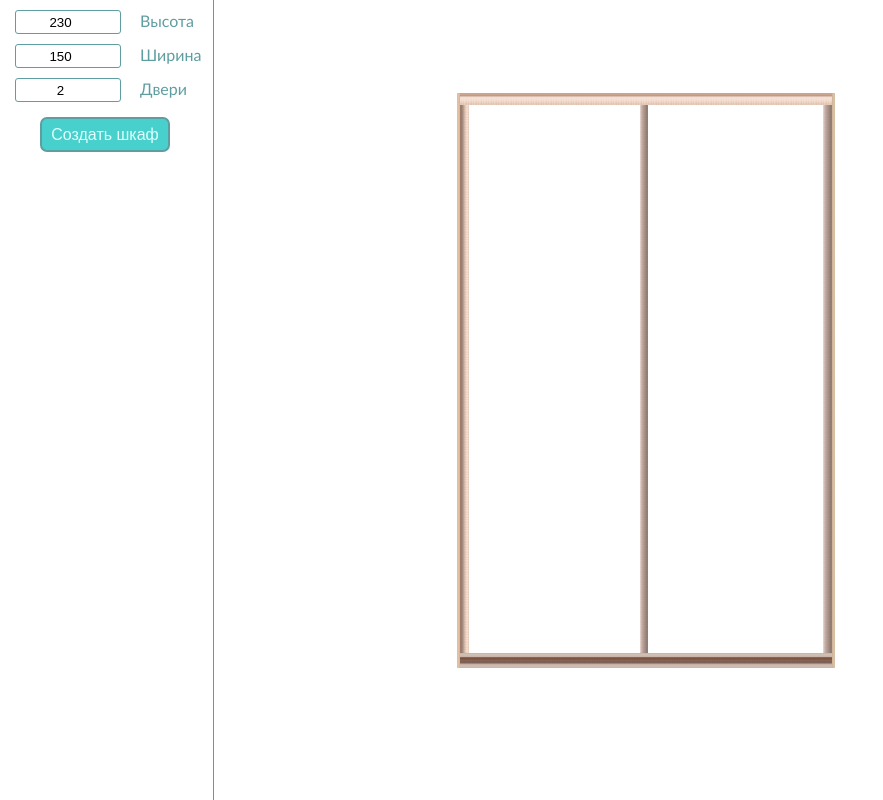
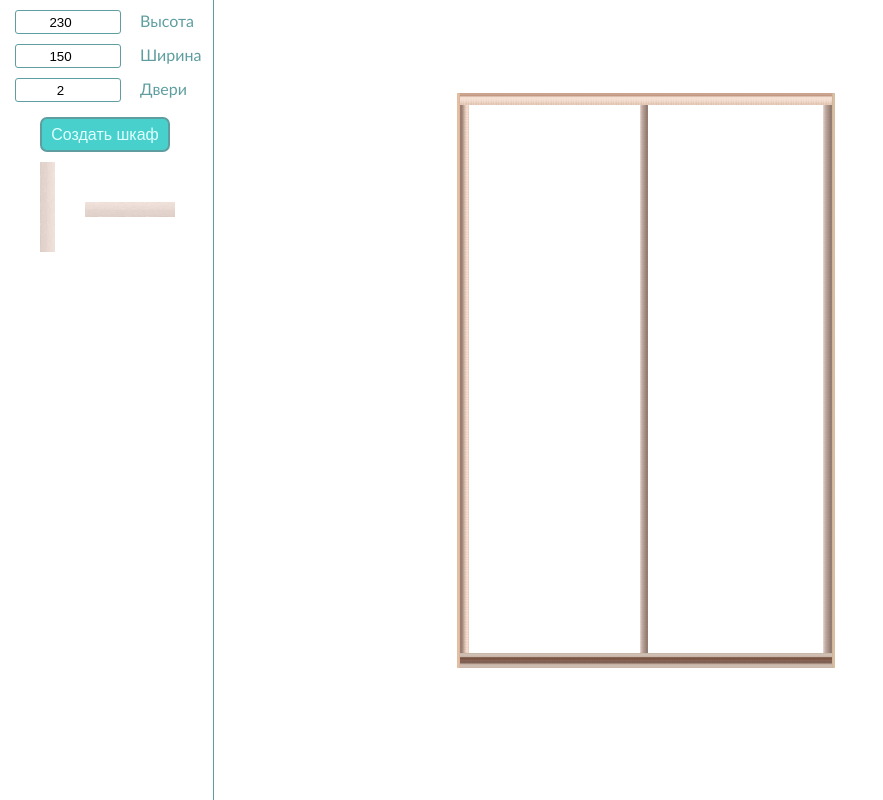
Before and after one commit to fiornrrn/GDesign, a React (Create React App) app in the folder frontend/: page / in a window 1280 px wide. Shown: the whole page, without its empty margins (0-883 px from the left). Built offline with nearby package versions, Linux system fonts and the light colour scheme; the HTML template or start-up script is replaced by a standard one.

Commit message:
start DnD creation by refs

```diff
--- a/frontend/src/App.js
+++ b/frontend/src/App.js
@@ -13,10 +13,18 @@ class App extends React.Component {
         cupboardHeight: 230,
         cupboardWidth: 150,
         doorsQuantity: 2,
+      },
+      DnDValues: {
+
       }
     }
 
     this.onSidebarValuesChange = this.onSidebarValuesChange.bind(this);
+
+    //=============== DnD ================
+    this.onMouseUp = this.onMouseUp.bind(this);
+    this.onMouseMove = this.onMouseMove.bind(this);
+    this.onMouseDown = this.onMouseDown.bind(this);
   }
 
   onSidebarValuesChange(e, paramName){
@@ -25,10 +33,28 @@ class App extends React.Component {
     this.setState({sidebarValues: bufArr});
   }
 
+  //==================== DnD =====================
+  onMouseDown(e){
+    console.log(e);
+    this.setState({isDown: true});
+  }
+
+  onMouseUp(e){
+    console.log(e);
+    this.setState({isDown: false});
+  }
+  onMouseMove(e){
+    if(this.state.isDown == true){
+      this.setState({X: e.clientX - 90});
+    }
+  }
+
+
   render(){
     return (
       <div>
-        <Sidebar sidebarValues={this.state.sidebarValues} onSidebarValuesChange={this.onSidebarValuesChange}/>
+        <Sidebar sidebarValues={this.state.sidebarValues} onSidebarValuesChange={this.onSidebarValuesChange}
+          DnDValues={this.state.DnDValues} onMouseDown={this.onMouseDown} onMouseUp={this.onMouseUp} onMouseMove={this.onMouseMove} />
         <WorkingSpace sidebarValues={this.state.sidebarValues}/>
       </div>
     );
--- a/frontend/src/files/Sidebar.js
+++ b/frontend/src/files/Sidebar.js
@@ -5,6 +5,7 @@ class Sidebar extends React.Component {
 	constructor(props){
 		super(props);
 	}
+
 	render(){
 		return(
 			<div className='sidebar'>
@@ -12,6 +13,9 @@ class Sidebar extends React.Component {
 				<input type="number" className="number input" value={this.props.sidebarValues.cupboardWidth} onChange={(e) => this.props.onSidebarValuesChange(e, 'cupboardWidth')}/> <i className="text">Ширина</i>
 				<input type="number" className="number input" value={this.props.sidebarValues.doorsQuantity} onChange={(e) => this.props.onSidebarValuesChange(e, 'doorsQuantity')}/> <i className="text">Двери</i>
 				<button className="create-btn">Создать шкаф</button>
+				<img src="/images/profil/light_vertical.png" width={15} height={90} style={{ marginTop: 10, marginLeft: 40}}/>
+				<img src="/images/profil/light_horizontal.png" width={90} height={15} style={{position:"fixed", marginTop: 50, marginLeft: 30}}
+					onMouseDown={this.props.onMouseDown} onMouseUp={this.props.onMouseUp} onMouseMove={this.props.onMouseMove}/>
 			</div>
 		);
 	}
```
Also changed, not shown: frontend/public/images/profil/light_horizontal.png (renamed from frontend/public/images/profil/light_hotizontal.png).
